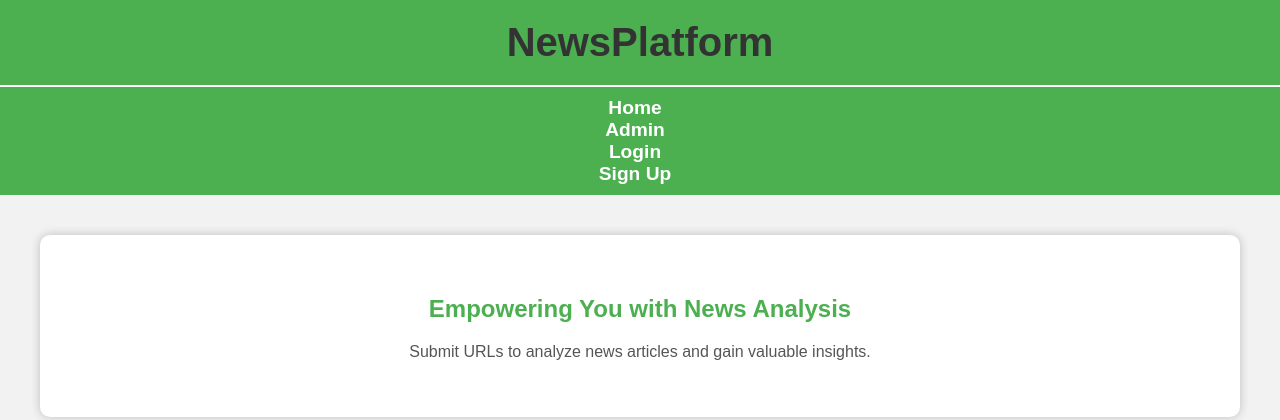
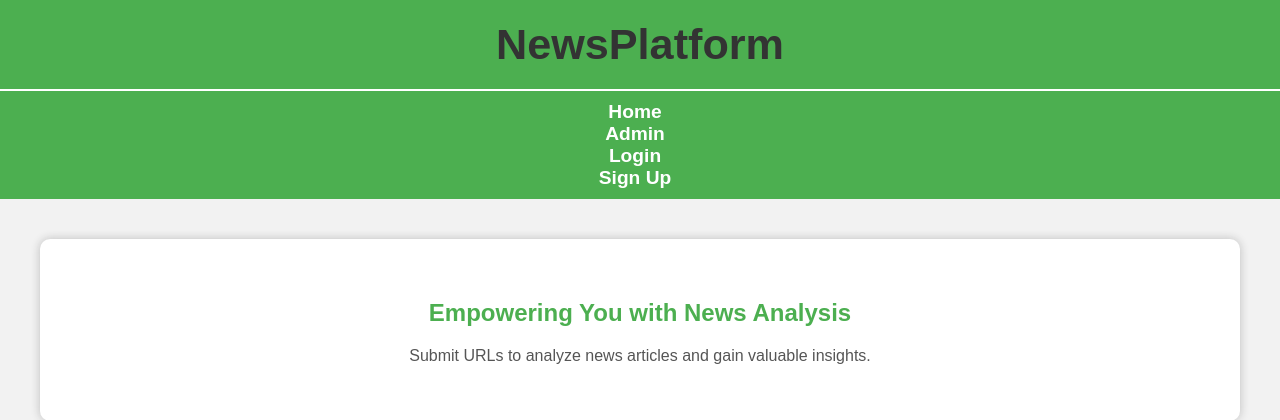
Before and after one commit to Rijwith/news_main, a Flask app: page / in a window 1280 px wide. Shown: the top 420 px of the page. Run offline with Flask 3, Linux system fonts and the light colour scheme; some libraries are stand-ins or nearby versions.

Commit message:
style.css

```diff
--- a/static/style.css
+++ b/static/style.css
@@ -18,13 +18,12 @@ header {
 }
 
 .site-name {
-    font-size: 2.5em;
+    font-size: 2.7em;
     margin: 0;
 }
 
 nav {
     border-top: 2px double #ffffff;
-    color: #ffffff;
     margin: 0;
     background-color: #4CAF50;
     color: white;
```
